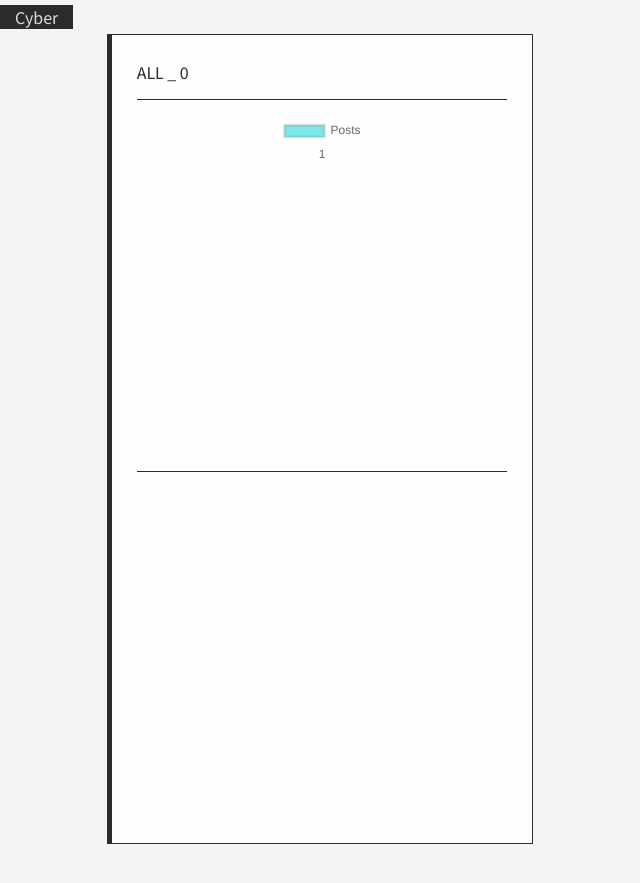
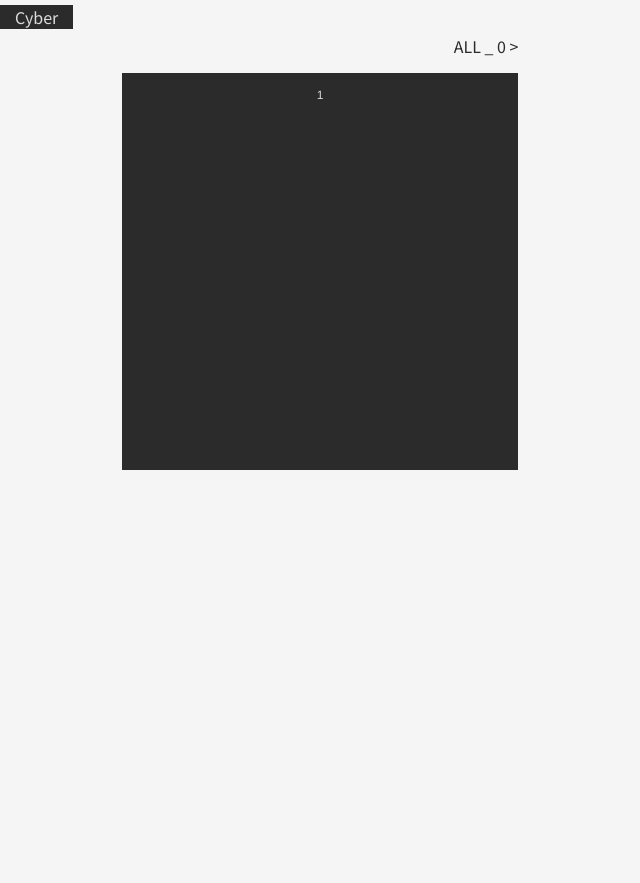
Before and after one commit to j4y3eee/cyber, a Jekyll site: the page built from index.html, in a window 1280 px wide. Shown: the top 883 px of the page, without its empty margins (0-640 px from the left). Built offline with Jekyll 4.4.1, drawn with Linux system fonts in a browser that asks for light colours; nearby versions of some CDN libraries.

Commit message:
Edit category chart style

```diff
--- a/_includes/category_chart.html
+++ b/_includes/category_chart.html
@@ -21,14 +21,29 @@
         datasets: [{
             label: 'Posts',
             data: [{{ categories_counts }}],
-        backgroundColor: "rgba(00, 206, 209, 0.5)"
+        backgroundColor: "rgba(00, 206, 209, 0.5)",
+        fontColor: 'gainsboro'
     }]
         },
     options: {
+        legend: {
+            display: false
+        },
         scale: {
             ticks: {
                 beginAtZero: true,
-                    precision: 0
+                    precision: 0,
+                        backdropColor: 'rgba(255, 255, 255, 0)',
+                            fontColor: 'gainsboro'
+            },
+            gridLines: {
+                color: 'gainsboro'
+            },
+            angleLines: {
+                color: 'gainsboro'
+            },
+            pointLabels: {
+                fontColor: 'gainsboro'
             }
         },
         tooltips: {
--- a/_layouts/home.html
+++ b/_layouts/home.html
@@ -3,8 +3,8 @@ layout: default
 ---
 <div id="site-content" class="container-fluid">
     <div class="row">
-        <div class="col-lg-4 offset-lg-1 block-container block d-none d-lg-block d-print-block">
-            <div id="category-total">ALL _ {{ site.posts.size }}</div>
+        <div class="col-lg-4 offset-lg-1 d-none d-lg-block d-print-block">
+            <div id="category-total">ALL _ {{ site.posts.size }} ></div>
             <div class="category-chart-block">
                 <canvas id="category-chart" width="400" height="400"></canvas>
             </div>
--- a/_sass/cyber/_home.scss
+++ b/_sass/cyber/_home.scss
@@ -1,12 +1,13 @@
 #category-total {
+  background-color: $theme-color-white;
   color: $font-color-dark;
+  text-align: right;
 }
 
 .category-chart-block {
-  border-top: 1px solid $theme-color-black;
-  border-bottom: 1px solid $theme-color-black;
   padding: 15px;
   margin: 15px 0px 15px 0px;
+  background-color: $theme-color-black;
 }
 
 .tags-element {
```
